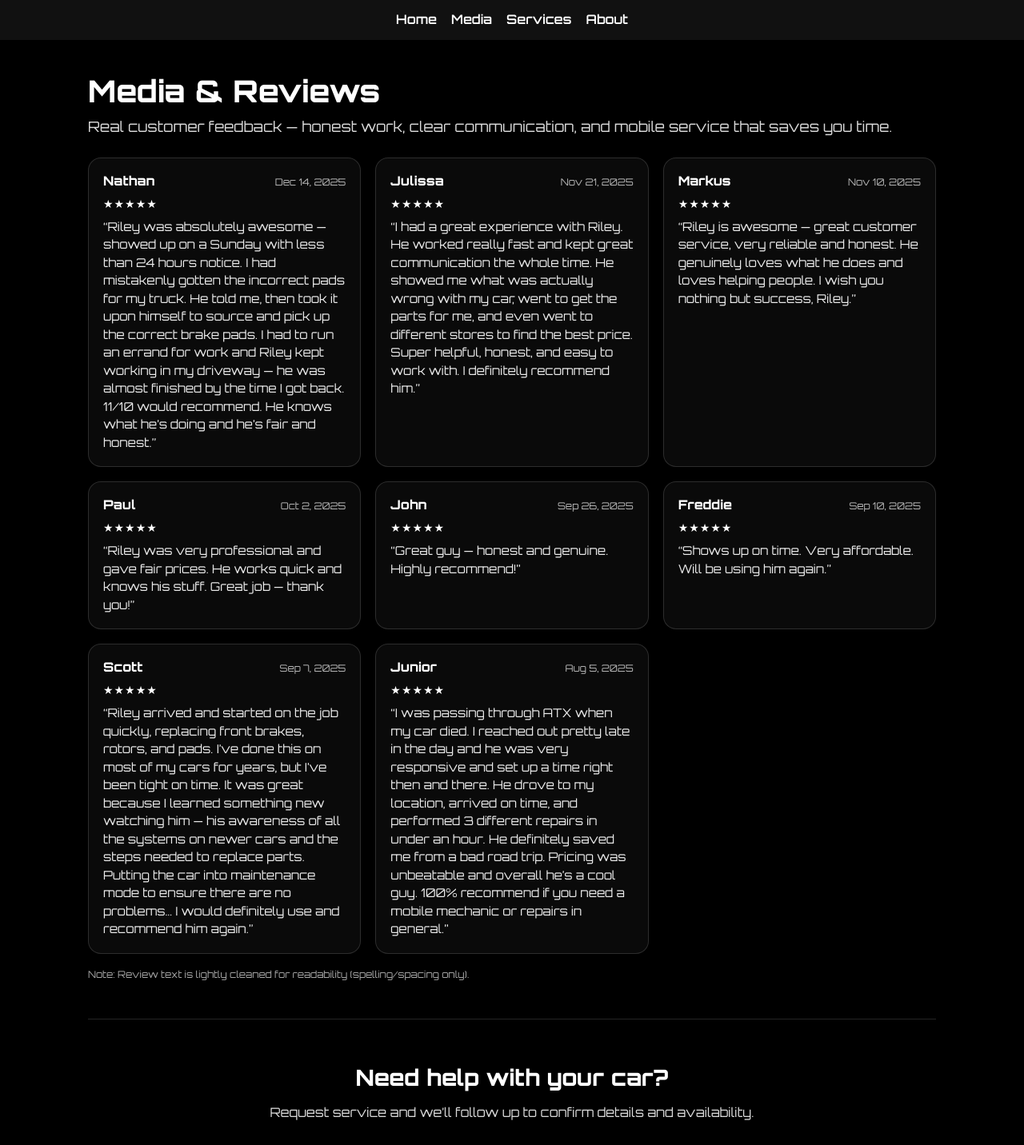
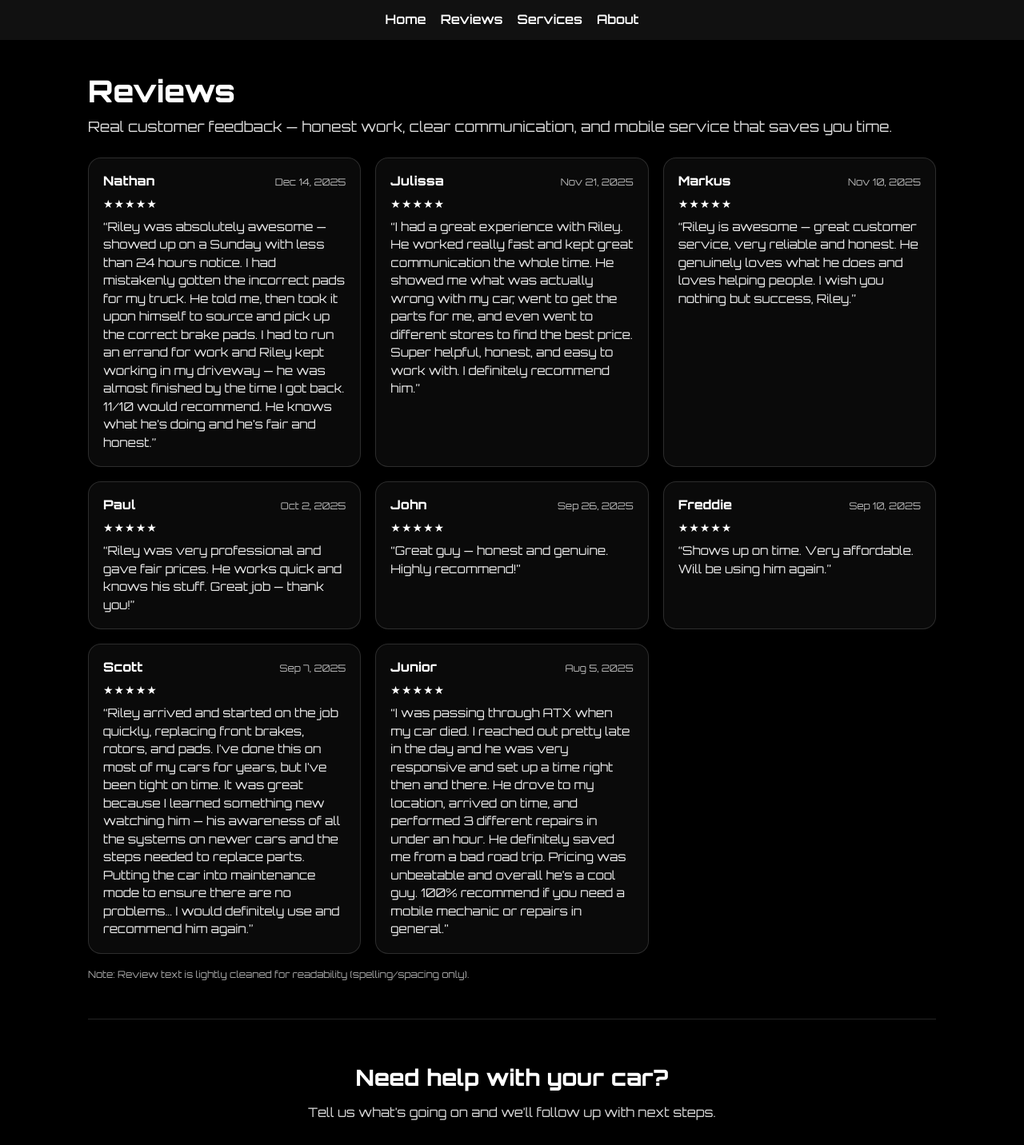
Before and after one commit to rileyjayala41/pitstop-next, a Next.js app: page /reviews in a window 1280 px wide. Shown: the part 538-1970 px from the top of the page at 80% size. Built offline with nearby package versions, Linux system fonts and the light colour scheme.

Commit message:
Rename Media to Reviews in navigation

```diff
--- a/app/reviews/page.tsx
+++ b/app/reviews/page.tsx
@@ -1,5 +1,7 @@
+// app/reviews/page.tsx
+
 export const metadata = {
-  title: "Media & Reviews | Pit Stop Automotive",
+  title: "Reviews | Pit Stop Automotive",
   description:
     "Real customer reviews for Pit Stop Automotive — mobile mechanic services you can trust.",
 };
@@ -83,7 +85,7 @@ export default function ReviewsPage() {
     <main style={{ maxWidth: 1100, margin: "0 auto", padding: "40px 20px" }}>
       <section style={{ marginBottom: 28 }}>
         <h1 style={{ fontSize: 38, fontWeight: 900, margin: 0 }}>
-          Media & Reviews
+          Reviews
         </h1>
         <p style={{ marginTop: 10, fontSize: 18, opacity: 0.85 }}>
           Real customer feedback — honest work, clear communication, and mobile
@@ -138,7 +140,7 @@ export default function ReviewsPage() {
         </p>
       </section>
 
-      {/* Stage 1 – Local Trust: Reviews Page CTA (Upgrade 4) */}
+      {/* Stage 1 – Local Trust CTA */}
       <section
         style={{
           marginTop: 48,
@@ -151,7 +153,7 @@ export default function ReviewsPage() {
           Need help with your car?
         </h2>
         <p style={{ fontSize: 16, opacity: 0.85, marginBottom: 18 }}>
-          Request service and we’ll follow up to confirm details and availability.
+          Tell us what’s going on and we’ll follow up with next steps.
         </p>
         <a
           href="/#quote-form"
--- a/components/SiteHeader.tsx
+++ b/components/SiteHeader.tsx
@@ -17,7 +17,7 @@ export default function SiteHeader() {
 
       <nav aria-label="Main navigation">
         <Link href="/">Home</Link>
-	<Link href="/reviews">Media</Link>
+        <Link href="/reviews">Reviews</Link>
         <Link href="/services">Services</Link>
         <Link href="/about">About</Link>
       </nav>
```
